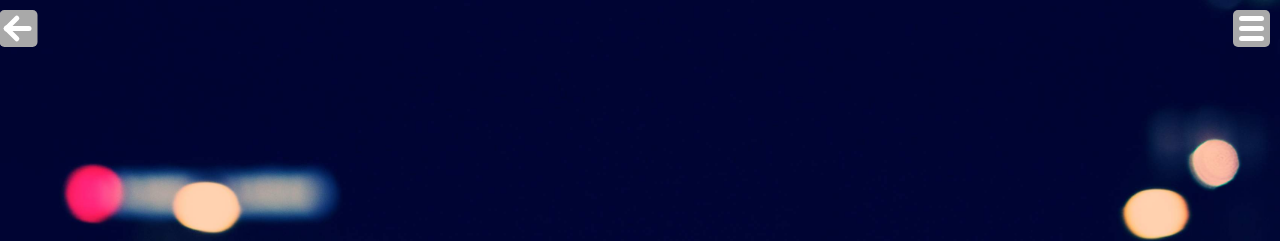
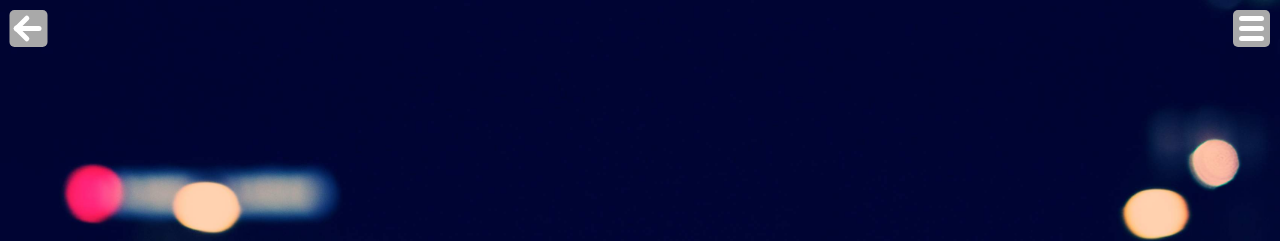
Before and after one commit to testlabsc/sauravchandra.github.io, a Jekyll site: the page built from _posts/2017-07-06-Hello-World.md, in a window 1280 px wide. Shown: the top 241 px of the page. Built offline with Jekyll 4.4.1, drawn with Linux system fonts in a browser that asks for light colours.

Commit message:
Create post-header.html

```diff
--- a/_includes/post-header.html
+++ b/_includes/post-header.html
@@ -1,5 +1,5 @@
 <header id="post">
-	<a href="../blog/" style="padding:0;">
+	<a href="../blog/" style="padding:0;margin-left:10px;">
 		<button class="hamburger hamburger-arrow-left">
 			<span class="icon"></span>
 		</button>
```
